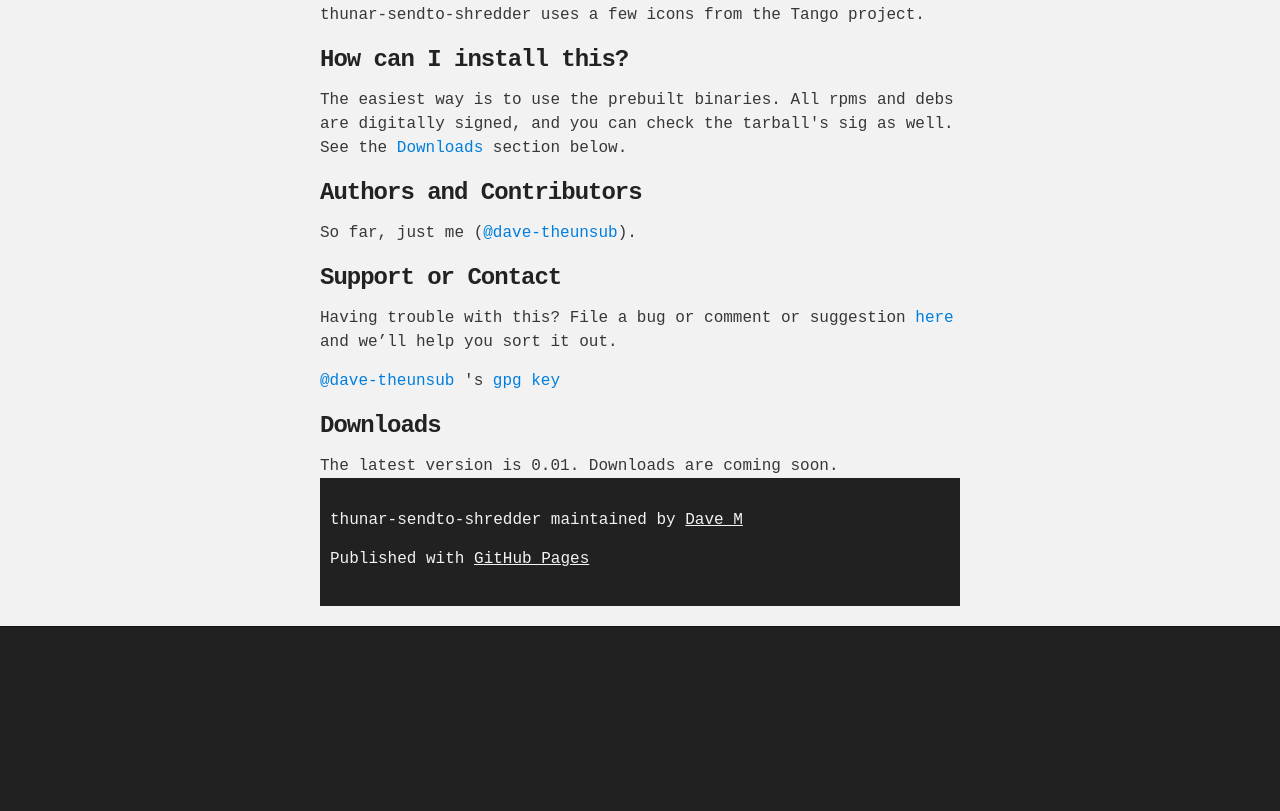
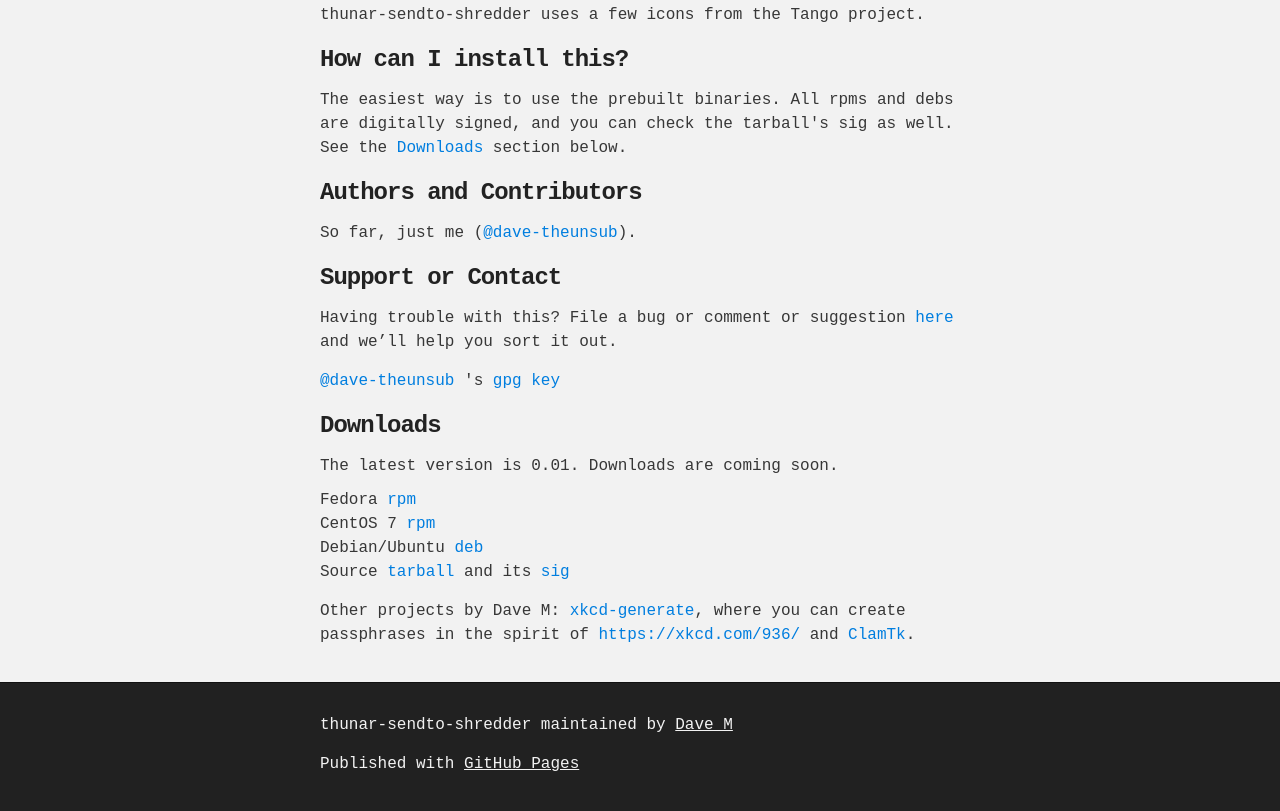
Before and after one commit to dave-theunsub/thunar-sendto-shredder, a plain HTML site: page docs/index.html in a window 1280 px wide. Shown: the part 489-1300 px from the top of the page. Before the commit the page ends 1155 px from the top, so only its background shows below. Drawn offline with Linux system fonts and the light colour scheme.

Commit message:
update index with downloads links

```diff
--- a/docs/index.html
+++ b/docs/index.html
@@ -64,17 +64,19 @@ digitally signed, and you can check the tarball's sig as well. See the <a href="
                 octicon-link"></span></a>Downloads</h3> The latest version is
 0.01.  Downloads are coming soon.</h3>
 
-<!--
-<p>Fedora <a href="https://bitbucket.org/dave_theunsub/xkcd-generate/downloads/xkcd-generate-0.0.7-1.fc.noarch.rpm">rpm</a><br>
-CentOS 7 <a href="https://bitbucket.org/dave_theunsub/xkcd-generate/downloads/xkcd-generate-0.0.7-1.el7.noarch.rpm">rpm</a><br>
-Debian/Ubuntu <a href="https://bitbucket.org/dave_theunsub/xkcd-generate/downloads/xkcd-generate_0.0.7-1_all.deb">deb</a><br>
-Source <a href="https://bitbucket.org/dave_theunsub/xkcd-generate/downloads/xkcd-generate-0.0.7.tar.xz">tarball</a> and its <a href="https://bitbucket.org/dave_theunsub/xkcd-generate/downloads/xkcd-generate-0.0.7.tar.xz.asc">sig</a>  </p>
+<p>Fedora <a href="https://bitbucket.org/dave_theunsub/thunar-sendto-shredder/downloads/thunar-sendto-shredder-0.01-1.fc.noarch.rpm">rpm</a><br>
+CentOS 7 <a href=https://bitbucket.org/dave_theunsub/thunar-sendto-shredder/downloads/thunar-sendto-shredder-0.01-1.el7.noarch.rpm">rpm</a><br>
+Debian/Ubuntu <a href=https://bitbucket.org/dave_theunsub/thunar-sendto-shredder/downloads/thunar-sendto-shredder_0.01-1_all.deb">deb</a><br>
+Source <a href="https://bitbucket.org/dave_theunsub/thunar-sendto-shredder/downloads/thunar-sendto-shredder-0.01.tar.xz">tarball</a>
+and its <a href="https://bitbucket.org/dave_theunsub/thunar-sendto-shredder/downloads/thunar-sendto-shredder-0.01.tar.xz.asc">sig</a>  </p>
 
-<p><a href="https://youtu.be/c8wMmFrmzfc"><img src="https://img.youtube.com/vi/c8wMmFrmzfc/0.jpg" alt="Demo"></a></p>
-<p>Click the video to see a demo &#8593;</p>
+<p>Other projects by Dave M: <a
+        href="https://dave-theunsub.github.io/xkcd-generate/">xkcd-generate</a>,
+where you can create passphrases in the spirit of <a
+        href="https://xkcd.com/936/">https://xkcd.com/936/</a> and <a
+        href="https://dave-theunsub.github.io/clamtk/">ClamTk</a>.</p>
       </section>
     </div>
--->
 
     <!-- FOOTER  -->
     <div id="footer_wrap" class="outer">
```
